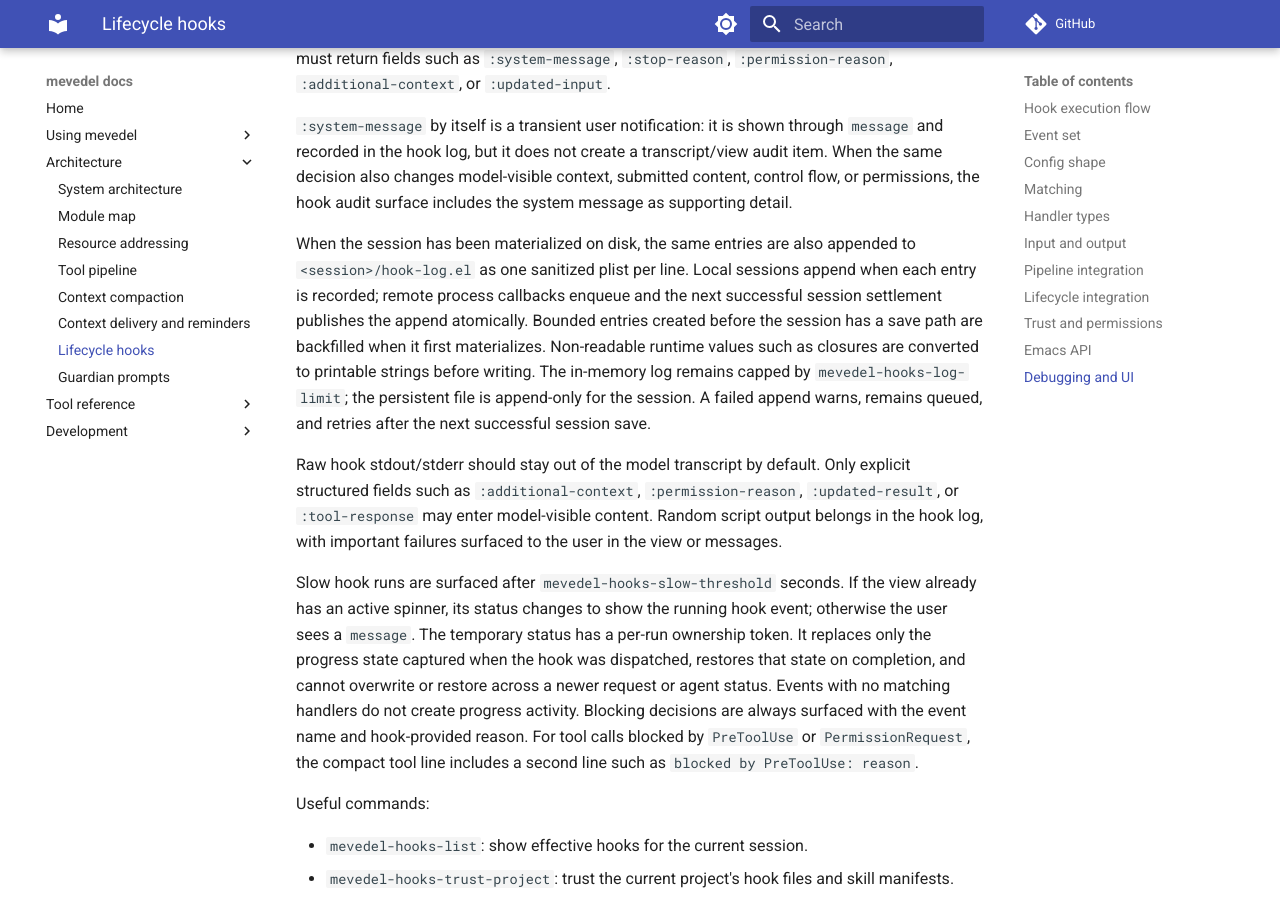
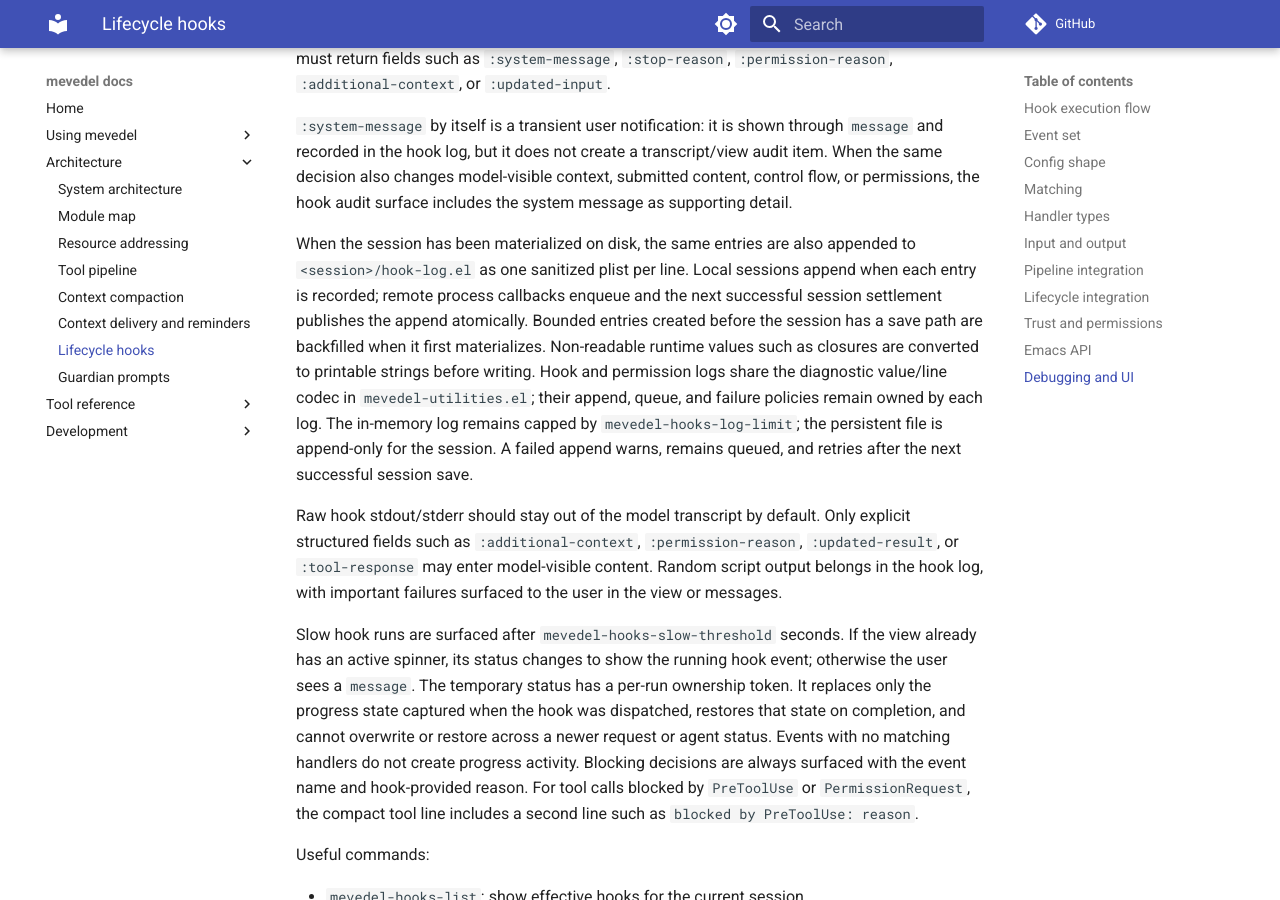
Before and after one commit to FrauH0lle/mevedel, an MkDocs documentation site: the page built from docs/hooks.md, in a window 1280 px wide and 900 px high, scrolled down 14244 px. Built offline with MkDocs 1.6.1 and Material for MkDocs 9.7.7, drawn with Linux system fonts in a browser that asks for light colours; comment, search, counter and statistics services are not loaded.

Commit message:
refactor(diagnostics): Share hook and permission log serialization
Keep one recursive value and line codec while retaining each log owner's
append, queue, retry, and diagnostic policy.

* mevedel-utilities.el (mevedel--diagnostic-value,
mevedel--diagnostic-entry-text): Own the shared diagnostic encoding.
* mevedel-hooks.el, mevedel-permission-log.el: Remove duplicate codecs
and use the shared functions for persistence and dry-run inspection.
* test/test-mevedel-permission-log.el, test/test-mevedel-utilities.el:
Cover durable nested data, opaque values, duplicate keys and print limits.
* docs/hooks.md: Record codec ownership.

Validation: 212 focused ERT cases pass; Eask compilation has no warnings.

```diff
--- a/docs/hooks.md
+++ b/docs/hooks.md
@@ -598,7 +598,9 @@ sessions append when each entry is recorded; remote process callbacks enqueue
 and the next successful session settlement publishes the append atomically.
 Bounded entries created before the session has a save path are backfilled when
 it first materializes.  Non-readable runtime values such as closures are
-converted to printable strings before writing.  The in-memory log remains
+converted to printable strings before writing. Hook and permission logs share
+the diagnostic value/line codec in `mevedel-utilities.el`; their append, queue,
+and failure policies remain owned by each log.  The in-memory log remains
 capped by `mevedel-hooks-log-limit`; the persistent file is append-only for the
 session.  A failed append warns, remains queued, and retries after the next
 successful session save.
```
Also changed, not shown: 5 other files.
